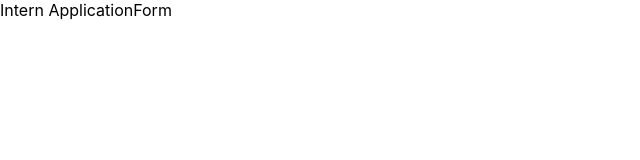
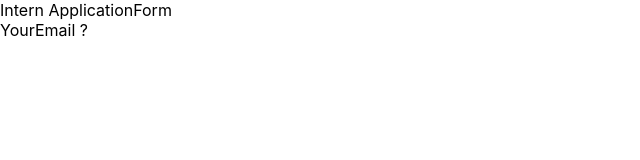
Before and after one commit to jyotirmoy-sinhababu/intern-application-form, a React (Create React App) app: page / in a window 1280 px wide. Shown: the top 160 px of the page, without its empty margins (0-640 px from the left). Built offline with nearby package versions, Linux system fonts and the light colour scheme.

Commit message:
input comp created

```diff
--- a/src/component/display/Display.js
+++ b/src/component/display/Display.js
@@ -1,7 +1,18 @@
 import React from 'react';
 
-const Display = () => {
-  return <></>;
+import InputField from '../input/InputField';
+
+import { useState } from 'react';
+
+const Display = ({ data }) => {
+  const [count, setCount] = useState(0);
+
+  return (
+    <>
+      <p>{data ? data[count]?.question_text : null}</p>
+      <InputField data={data} count={count} />
+    </>
+  );
 };
 
 export default Display;
--- /dev/null
+++ b/src/component/input/InputField.js
@@ -0,0 +1,7 @@
+import React from 'react';
+
+const InputField = ({ data, count }) => {
+  return <div></div>;
+};
+
+export default InputField;
--- a/src/pages/home/Home.js
+++ b/src/pages/home/Home.js
@@ -30,7 +30,7 @@ const Home = () => {
   return (
     <>
       {data && <Nav data={data} />}
-      <Display />
+      <Display data={data.questions} />
     </>
   );
 };
```
